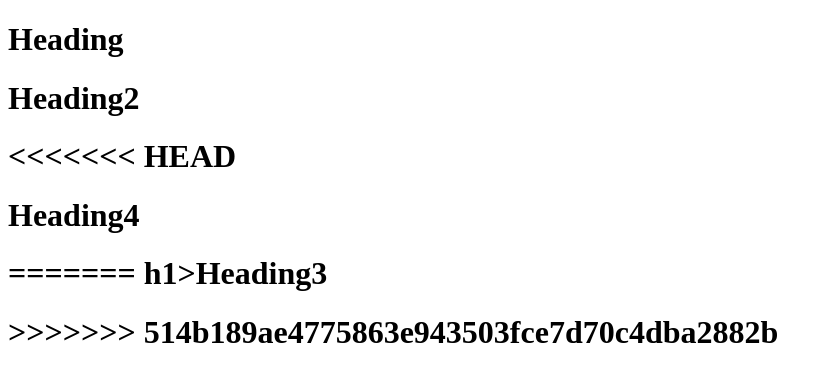
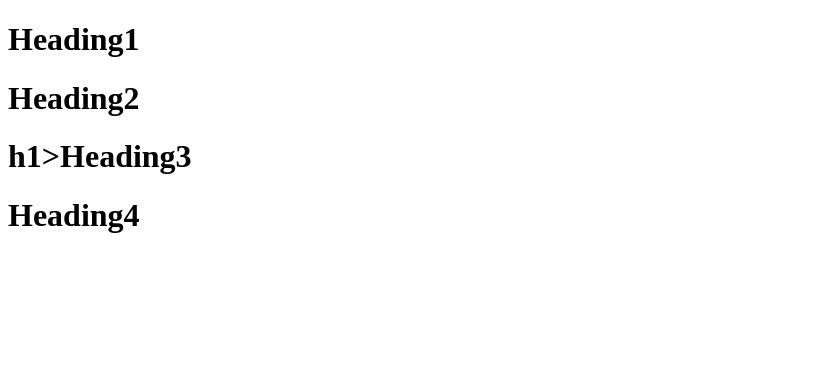
Before and after one commit to Imsrinath06/Repo, a plain HTML site: page index.html in a window 1280 px wide. Shown: the whole page, without its empty margins (0-832 px from the left). Drawn offline with Linux system fonts and the light colour scheme.

Commit message:
Update index.html

```diff
--- a/index.html
+++ b/index.html
@@ -5,12 +5,12 @@
    </head>
 
    <body>
-     <h1>Heading<h1>
+<h1>Heading1<h1>
 <h1>Heading2<h1>
-<<<<<<< HEAD
+ h1>Heading3<h1>
 <h1>Heading4<h1>
-=======
-   h1>Heading3<h1>
->>>>>>> 514b189ae4775863e943503fce7d70c4dba2882b
+
+
+
    </body>
 </html>
```
